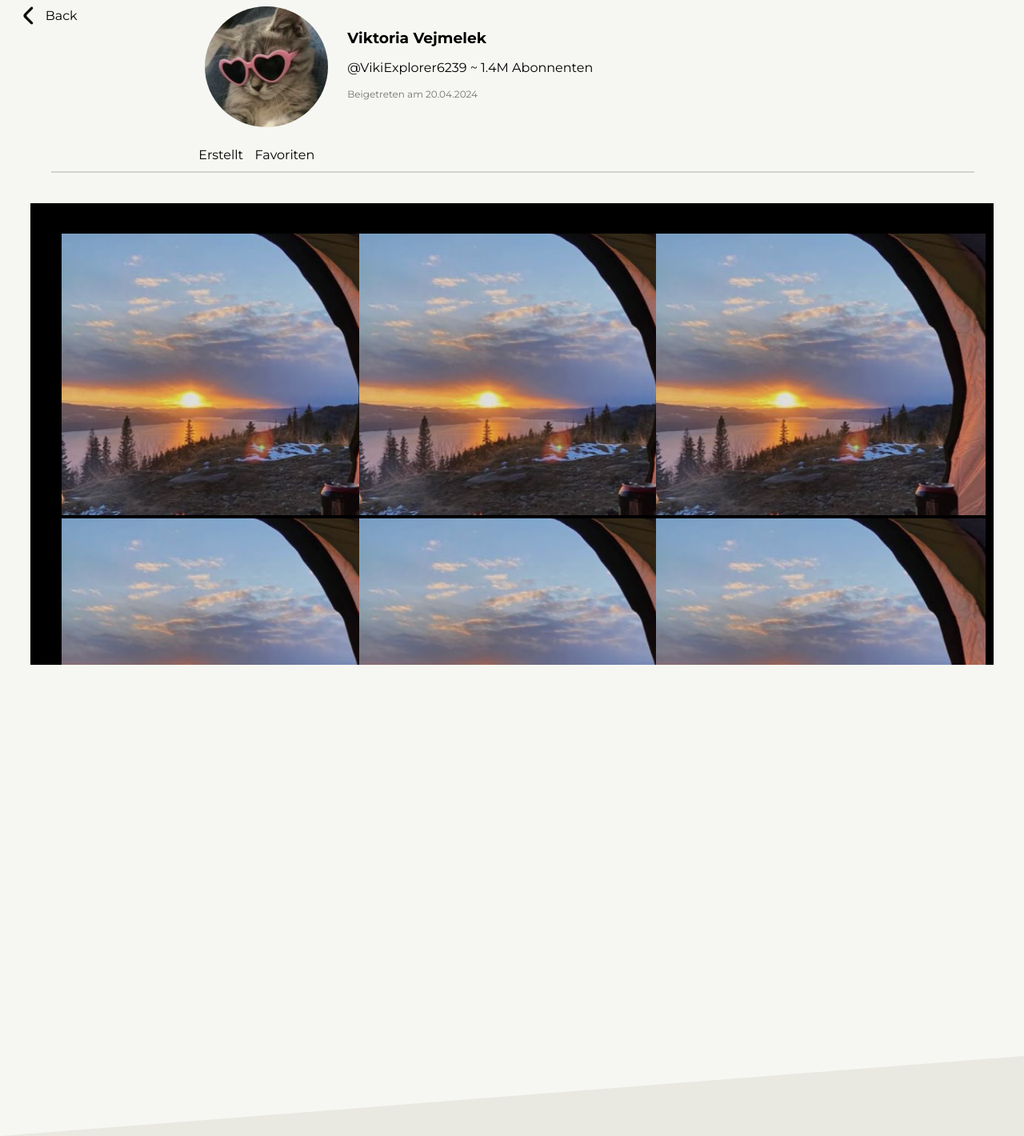
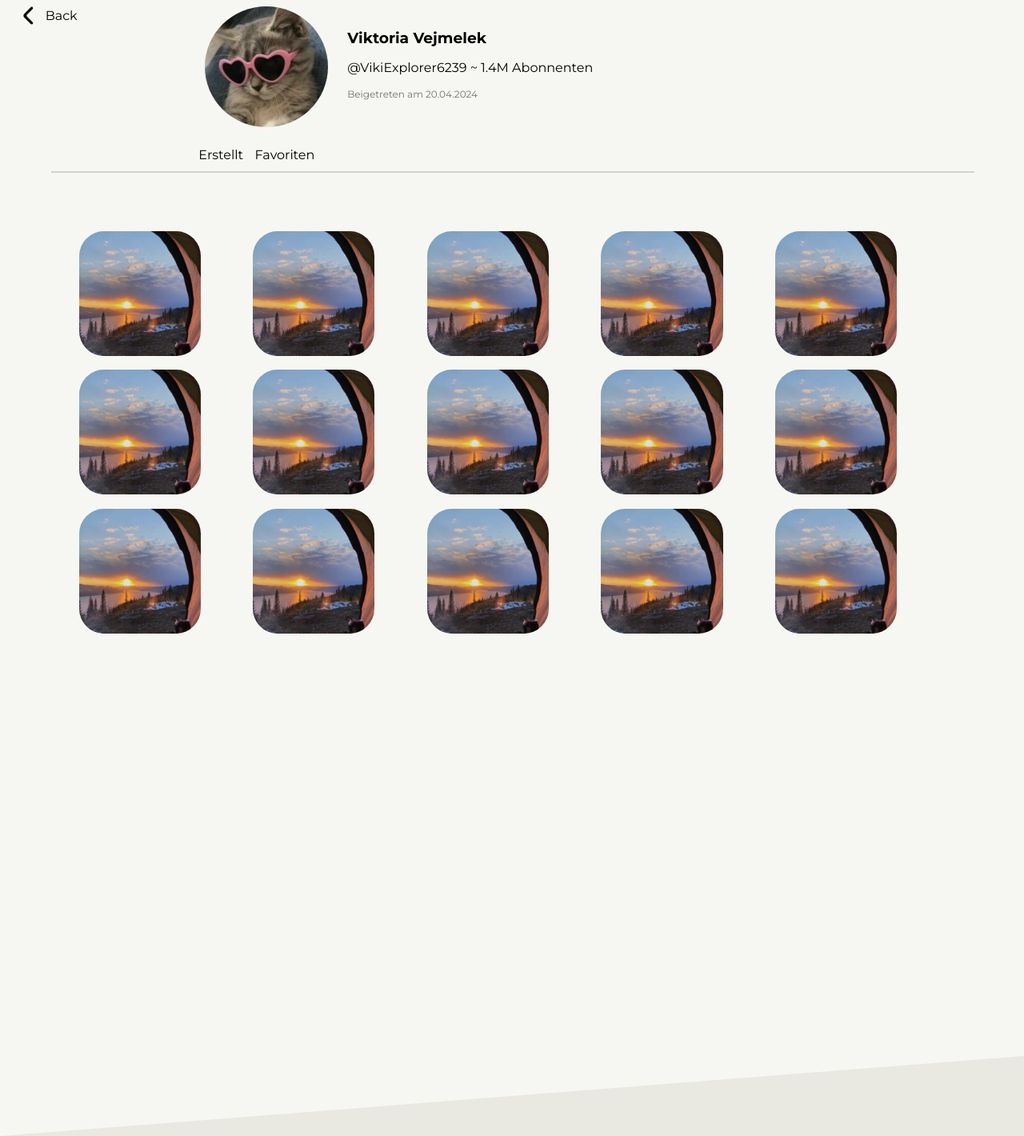
Before and after one commit to Spotlas/Spotlas, a PHP site: page /pages/profile/profile.html in a window 1280 px wide. Shown: the part 103-1523 px from the top of the page at 80% size. Run offline with PHP 8.4, Linux system fonts and the light colour scheme.

Commit message:
profile seite bilder

```diff
--- a/project/htdocs/assets/css/profile.css
+++ b/project/htdocs/assets/css/profile.css
@@ -110,19 +110,22 @@ p.active::after {
 }
 
 #bilder {
-  background-color: black;
   padding: 3%;
   margin: 3%;
   position: relative;
-  bottom: 10%;
+  bottom: 30%;
   text-align: center;
+  margin-right: 6%;
+  margin-top: 1%;
   display: grid;
-  grid-template-columns: 33% 33% 33%;
+  grid-template-columns: 20% 20% 20% 20% 20%;
   overflow-y: scroll;
   max-height: 500px;
-
 }
 
-#div.img {
-    width: 30%;
+.images {
+    margin: 10%;
+    width: 70%;
+    height: 90%;
+    border-radius: 20%;
 }
--- a/project/htdocs/pages/profile/profile.html
+++ b/project/htdocs/pages/profile/profile.html
@@ -124,21 +124,24 @@
     <hr />
 
     <div id="bilder">
-      <div>
-        <img src="../../assets/images/testPic/1.png" alt="test" />
-        <img src="../../assets/images/testPic/1.png" alt="test" />
-        <img src="../../assets/images/testPic/1.png" alt="test" />
-      </div>
-      <div>
-        <img src="../../assets/images/testPic/1.png" alt="test" />
-        <img src="../../assets/images/testPic/1.png" alt="test" />
-        <img src="../../assets/images/testPic/1.png" alt="test" />
-      </div>
-      <div>
-        <img src="../../assets/images/testPic/1.png" alt="test" />
-        <img src="../../assets/images/testPic/1.png" alt="test" />
-        <img src="../../assets/images/testPic/1.png" alt="test" />
-      </div>
+        <img class="images" src="../../assets/images/testPic/1.png" alt="test" />
+        <img class="images" src="../../assets/images/testPic/1.png" alt="test" />
+        <img class="images" src="../../assets/images/testPic/1.png" alt="test" />
+        <img class="images" src="../../assets/images/testPic/1.png" alt="test" />
+        <img class="images" src="../../assets/images/testPic/1.png" alt="test" />
+        <img class="images" src="../../assets/images/testPic/1.png" alt="test" />
+        <img class="images" src="../../assets/images/testPic/1.png" alt="test" />
+        <img class="images" src="../../assets/images/testPic/1.png" alt="test" />
+        <img class="images" src="../../assets/images/testPic/1.png" alt="test" />
+        <img class="images" src="../../assets/images/testPic/1.png" alt="test" />
+        <img class="images" src="../../assets/images/testPic/1.png" alt="test" />
+        <img class="images" src="../../assets/images/testPic/1.png" alt="test" />
+        <img class="images" src="../../assets/images/testPic/1.png" alt="test" />
+        <img class="images" src="../../assets/images/testPic/1.png" alt="test" />
+        <img class="images" src="../../assets/images/testPic/1.png" alt="test" />
+        <img class="images" src="../../assets/images/testPic/1.png" alt="test" />
+        <img class="images" src="../../assets/images/testPic/1.png" alt="test" />
+        <img class="images" src="../../assets/images/testPic/1.png" alt="test" />
     </div>
 
     <footer>
```
